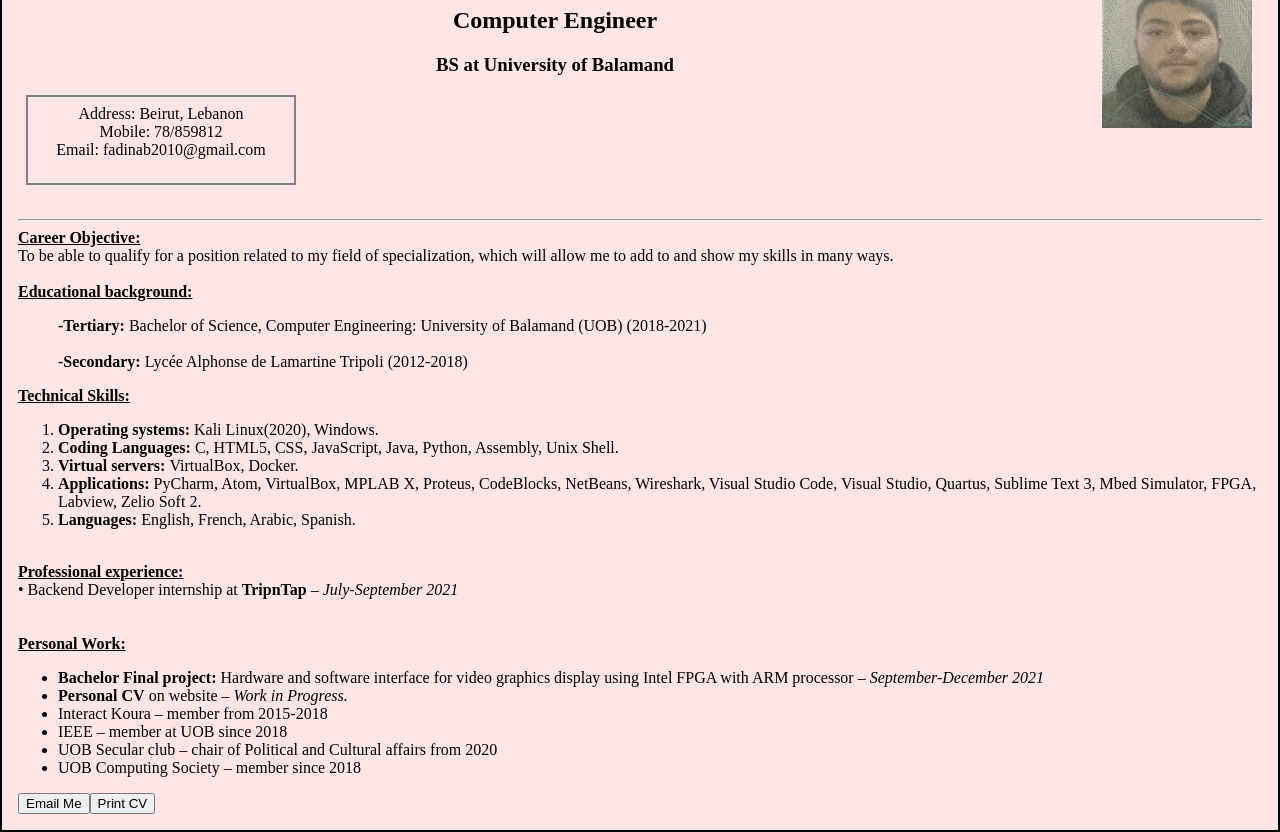
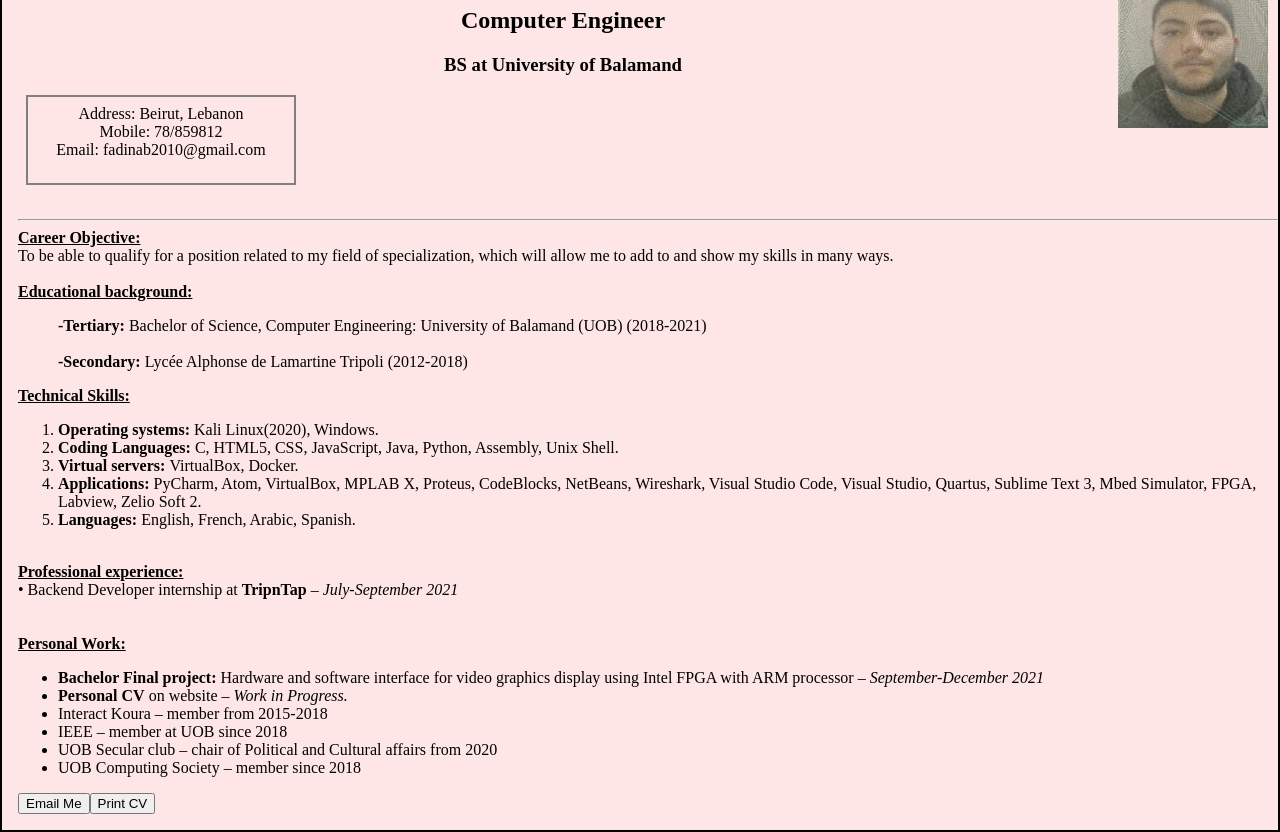
Before and after one commit to FadiAlNabbout/FadiAlNabbout.github.io, a plain HTML site: page index.html in a window 1280 px wide. Shown: the part 83-915 px from the top of the page. Drawn offline with Linux system fonts and the light colour scheme.

Commit message:
Update style.css

```diff
--- a/style.css
+++ b/style.css
@@ -11,7 +11,8 @@ html{
   border: 2px solid black;
   padding: 0.5em;
   background-color: rgb(255, 230, 230);
-  max-height: 950px;
+  height: 100%
+  width: 100%
 }
 .head{
   text-align: center;
@@ -30,3 +31,7 @@ header{
 float: left;
 
 }
+body{
+  width: 100%;
+
+}
```
